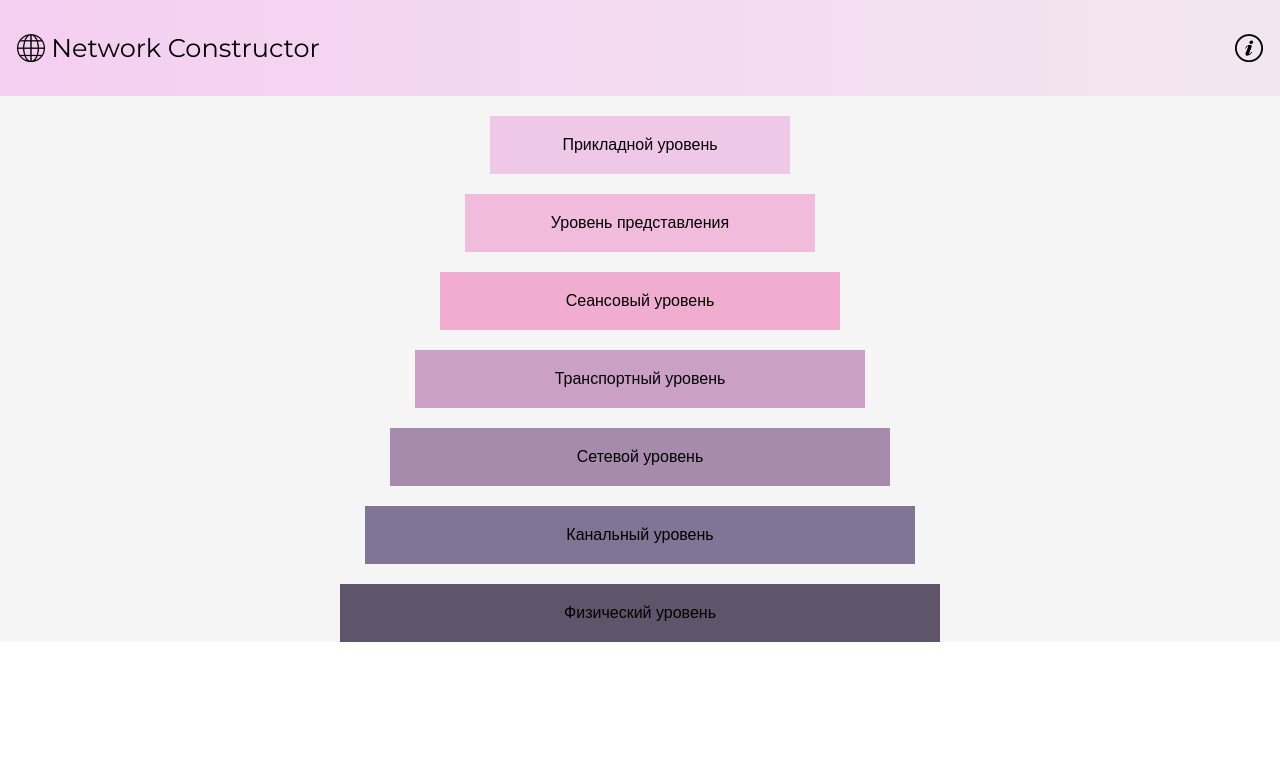
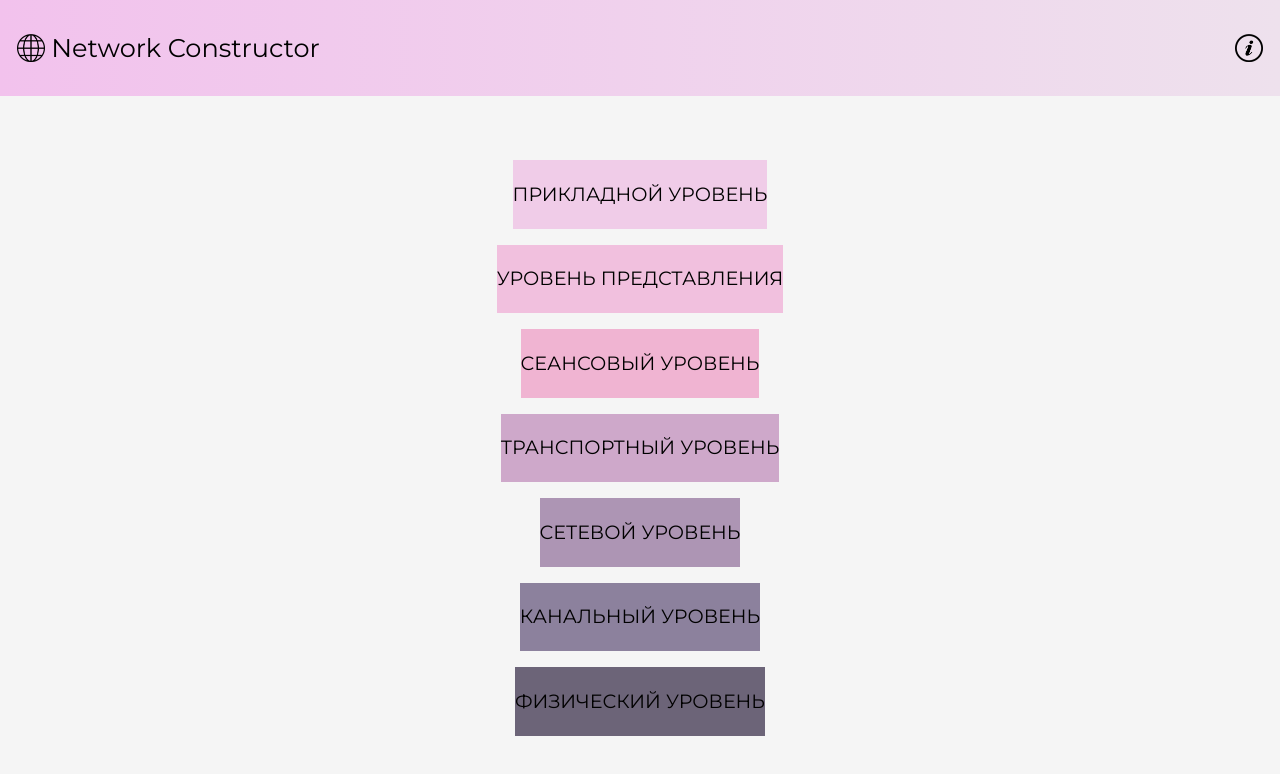
Before and after one commit to Hel7oBToPuM/network-constructor, a Vue app: page / in a window 1280 px wide. Shown: the top 774 px of the page. Built offline with nearby package versions, Linux system fonts and the light colour scheme.

Commit message:
Edit LevelView, improve performance

```diff
--- a/src/assets/main.css
+++ b/src/assets/main.css
@@ -1,7 +1,9 @@
 @import './base.css';
 
+body {
+    font-family: 'Montserrat', sans-serif;
+}
 #app {
     height: 100vh;
     width: 100vw;
-    font-family: 'Montserrat', sans-serif;
 }
--- a/src/components/LevelsItem.vue
+++ b/src/components/LevelsItem.vue
@@ -1,12 +1,12 @@
 <script setup>
 import { ref } from "vue";
 const show = ref(false);
-defineProps(["classLevel"]);
+const props = defineProps(["classLevel", "color", "buttonHeight"]);
 </script>
 
 <template>
-  <li>
-    <button :class="{ [classLevel]: true, active: show }" @click="show = !show">
+  <li :class="{[classLevel]: true, active: show }" >
+    <button :style="{backgroundColor: `${color}d0`, height: `${buttonHeight}vh`}" @click="show = !show">
       <slot></slot>
     </button>
     <Transition>
@@ -16,13 +16,17 @@ defineProps(["classLevel"]);
 </template>
 
 <style scoped>
-.v-enter-active,
-.v-leave-active {
-  transition: opacity 0.5s ease;
+li {
+  display: flex;
+  flex-direction: column;
 }
-
-.v-enter-from,
-.v-leave-to {
-  opacity: 0;
+button {
+  line-height: 1;
+  font-size: 1.5vw;
+  font-family: 'Montserrat', sans-serif;
+  text-transform: uppercase;
+}
+.active {
+    width: 58%;
 }
 </style>
--- a/src/components/TheHeader.vue
+++ b/src/components/TheHeader.vue
@@ -19,8 +19,8 @@ header {
   align-items: center;
   background: linear-gradient(
       90deg,
-      rgba(242, 194, 237, 0.8) 0%,
-      rgba(238, 225, 237, 0.8) 100%
+      rgba(242, 194, 237, 1) 0%,
+      rgba(238, 225, 237, 1) 100%
   );
 }
 </style>
--- a/src/pages/LevelsView.vue
+++ b/src/pages/LevelsView.vue
@@ -1,72 +1,78 @@
 <script setup>
-import { ref } from "vue";
+import {ref} from "vue";
 import LevelsItem from "@/components/LevelsItem.vue";
-const listLevels = ref([
-  "Прикладной уровень",
-  "Уровень представления",
-  "Сеансовый уровень",
-  "Транспортный уровень",
-  "Сетевой уровень",
-  "Канальный уровень",
-  "Физический уровень",
-]);
+
+const padding = 8
+const height = 100 - 2 * padding - 12
+const gap = 2
+const lastElementWidth = 58
+
+const levels = ref(
+    {
+      "Прикладной уровень": {
+        color: "#efc3e6",
+        description: "Lorem Ipsum",
+        protocols: ["HTTP"]
+      },
+      "Уровень представления": {
+        color: "#f1b5d9",
+        description: "Lorem Ipsum",
+        protocols: []
+      },
+      "Сеансовый уровень": {
+        color: "#f0a6cb",
+        description: "Lorem Ipsum",
+        protocols: []
+      },
+      "Транспортный уровень": {
+        color: "#c697c1",
+        description: "Lorem Ipsum",
+        protocols: ["TCP", "UDP", "SCTP"]
+      },
+      "Сетевой уровень": {
+        color: "#9e80a6",
+        description: "Lorem Ipsum",
+        protocols: ["IP"]
+      },
+      "Канальный уровень": {
+        color: "#75678a",
+        description: "Lorem Ipsum",
+        protocols: ["Ethernet", "MAC"]
+      },
+      "Физический уровень": {
+        color: "#4e445c",
+        description: "Lorem Ipsum",
+        protocols: []
+      },
+    }
+)
 </script>
 
 <template>
-  <ul class="levels">
+  <main :style="{padding: `${padding}vh 0`}">
+    <ul :style="{gap: `${gap}vh`}" class="levels">
       <LevelsItem
-      v-for="(title, index) in listLevels"
+          v-for="(props, title, index) in levels"
           :key="index"
           :class-level="'level-' + index"
+          :color="props.color"
+          :button-height="(height - 2*(Object.keys(levels).length - 1))/Object.keys(levels).length"
       >
         {{ title }}
       </LevelsItem>
     </ul>
+  </main>
 </template>
 
-<style>
+<style scoped>
+main {
+  background-color: #f5f5f5;
+}
+
 .levels {
-  padding-top: 20px;
+  height: 100%;
   display: flex;
-  justify-content: center;
   flex-direction: column;
   align-items: center;
-  gap: 20px;
-  background-color: #f5f5f5;
-}
-[class^="level-"] {
-  text-wrap: nowrap;
-  padding: 20px 0;
-}
-.level-0 {
-  background-color: #efc3e6e6;
-  width: 300px;
-}
-.level-1 {
-  background-color: #f1b5d9e6;
-  width: 350px;
-}
-.level-2 {
-  background-color: #f0a6cbe6;
-  width: 400px;
-}
-.level-3 {
-  background-color: #c697c1e6;
-  width: 450px;
-}
-.level-4 {
-  background-color: #9e80a6e6;
-  width: 500px;
-}
-.level-5 {
-  background-color: #75678ae6;
-  width: 550px;
-}
-.level-6 {
-  background-color: #4e445ce6;
-  width: 600px;
-}
-.active {
-  width: 600px;
 }
 </style>
--- a/src/router.js
+++ b/src/router.js
@@ -1,4 +1,6 @@
 import { createWebHistory, createRouter } from 'vue-router'
+import './assets/main.css'
+
 
 import LevelsView from '@/pages/LevelsView.vue';
 
```
Also changed, not shown: index.html (indentation only). Lines whose indentation alone changed are shown as unchanged.
